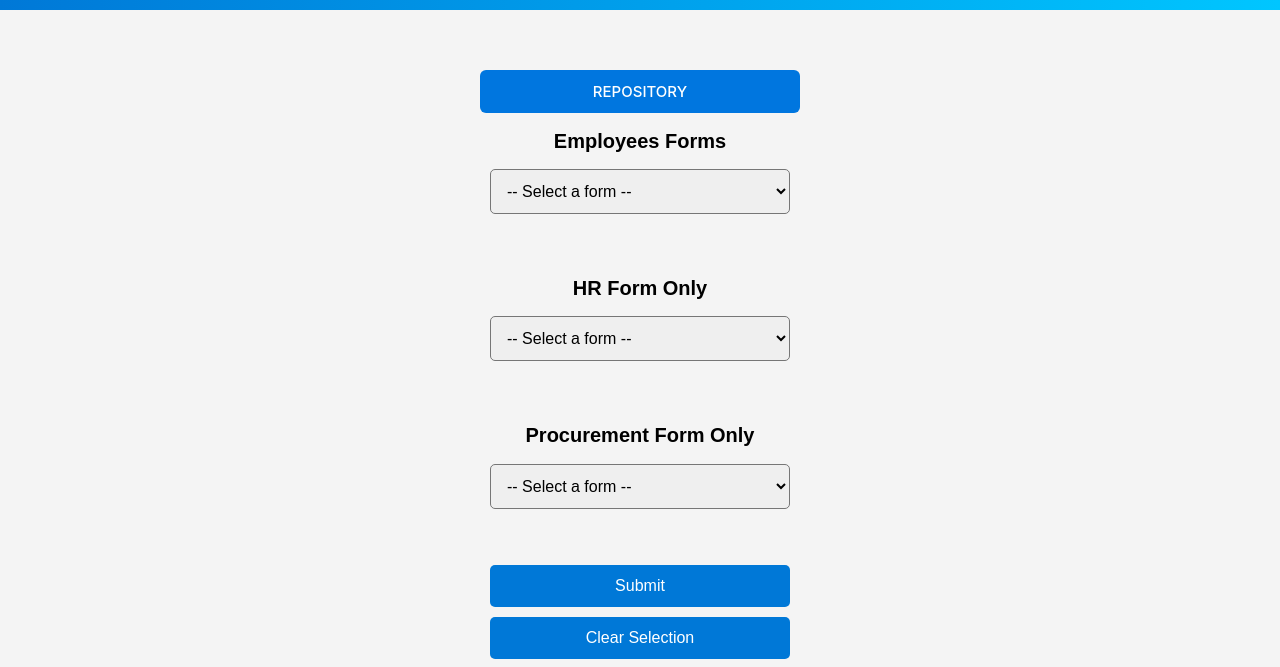
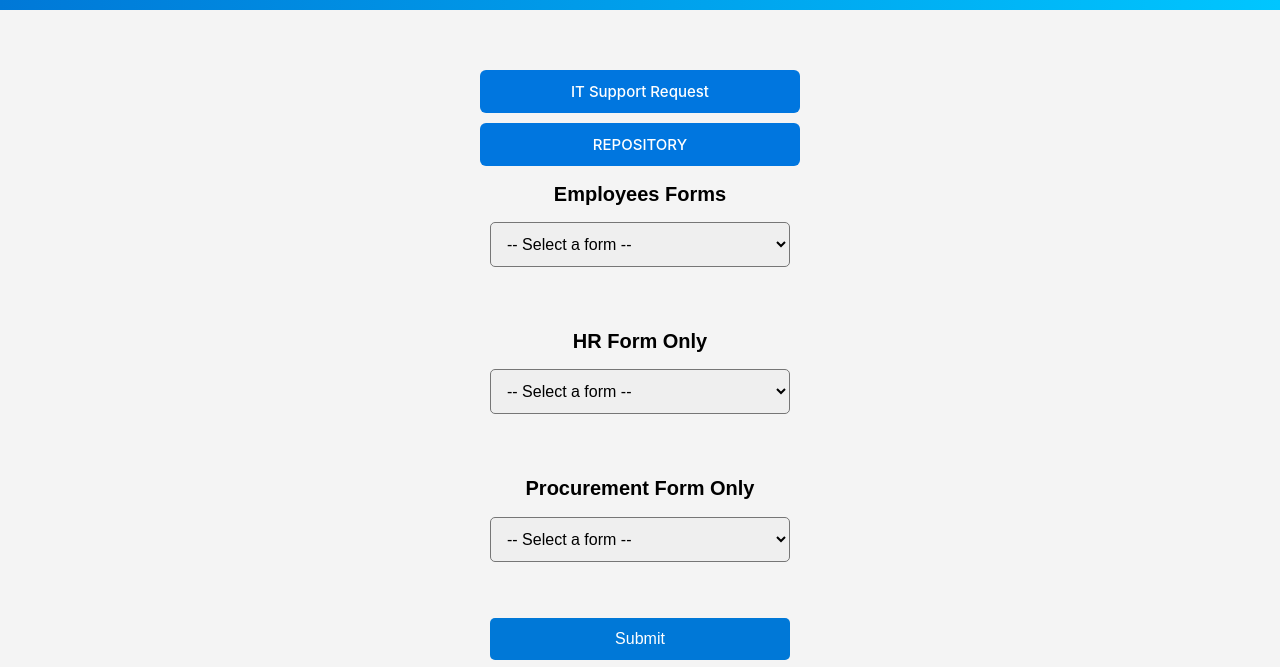
Before and after one commit to digitalforms670/digitalforms, a plain HTML site: page index.html in a window 1280 px wide. Shown: the part 120-787 px from the top of the page. Drawn offline with Linux system fonts and the light colour scheme.

Commit message:
Update index.html

```diff
--- a/index.html
+++ b/index.html
@@ -83,6 +83,23 @@
     <!-- Content -->
     <div class="content">
 
+<a href="https://na4.documents.adobe.com/public/esignWidget?wid=CBFCIBAA3AAABLblqZhBU-P-WQGhGTNyLF_dS9aW6qrWc4jfQJ4vo2l5GrdeJAa6EzudQvLoVd4PZAC2tfQQ*"
+   target="_blank"
+   rel="noopener noreferrer"
+   style="display: block;
+          box-sizing: border-box;
+          width: 100%;
+          max-width: 320px;
+          margin: 10px auto;
+          text-align: center;
+          padding: 12px 24px;
+          background-color: #0076df;
+          color: #ffffff;
+          border-radius: 6px;
+          font-family: -apple-system, BlinkMacSystemFont, 'Segoe UI', Roboto, Arial, sans-serif;
+          font-size: 15px;
+          font-weight: 500;
+          text-decoration: none;">IT Support Request</a>
 
 <a href="https://app.laserfiche.com/laserfiche/browse.aspx?customerId=722978723#?id=1"
    target="_blank"
```
